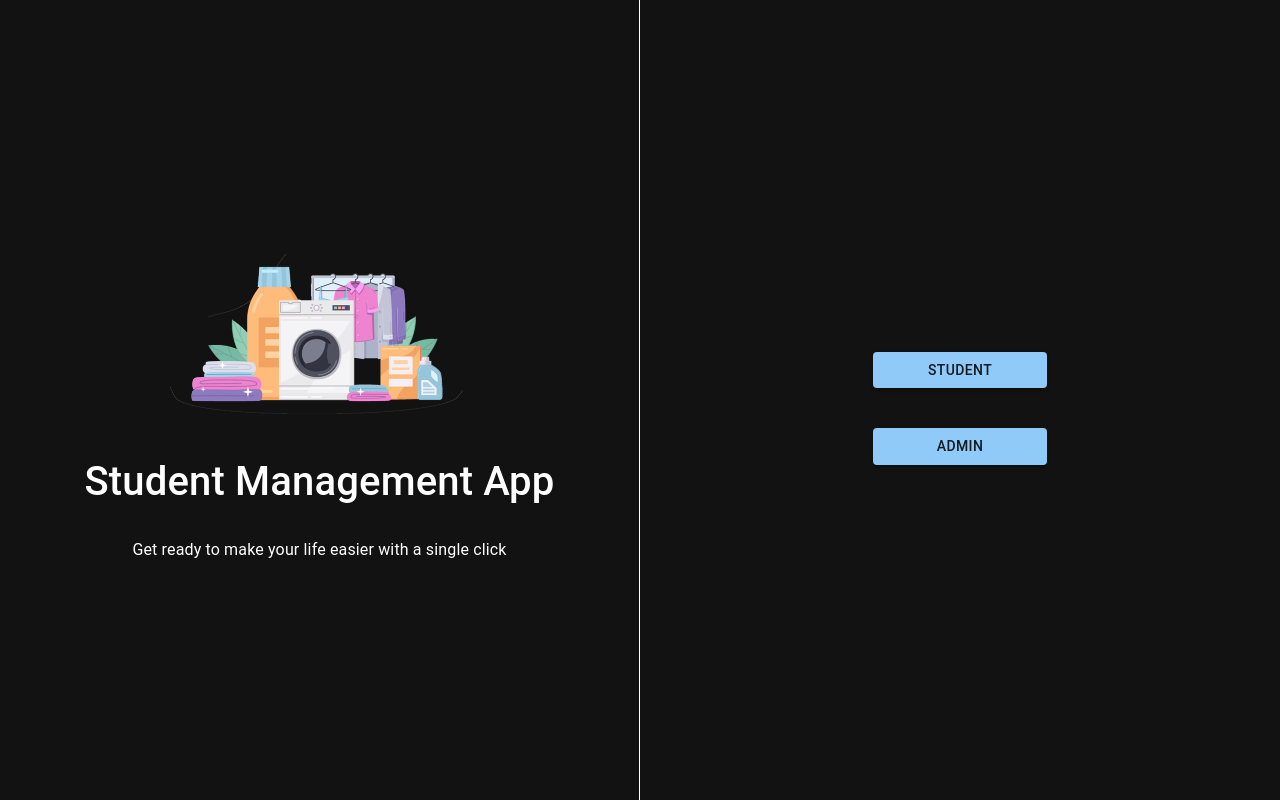
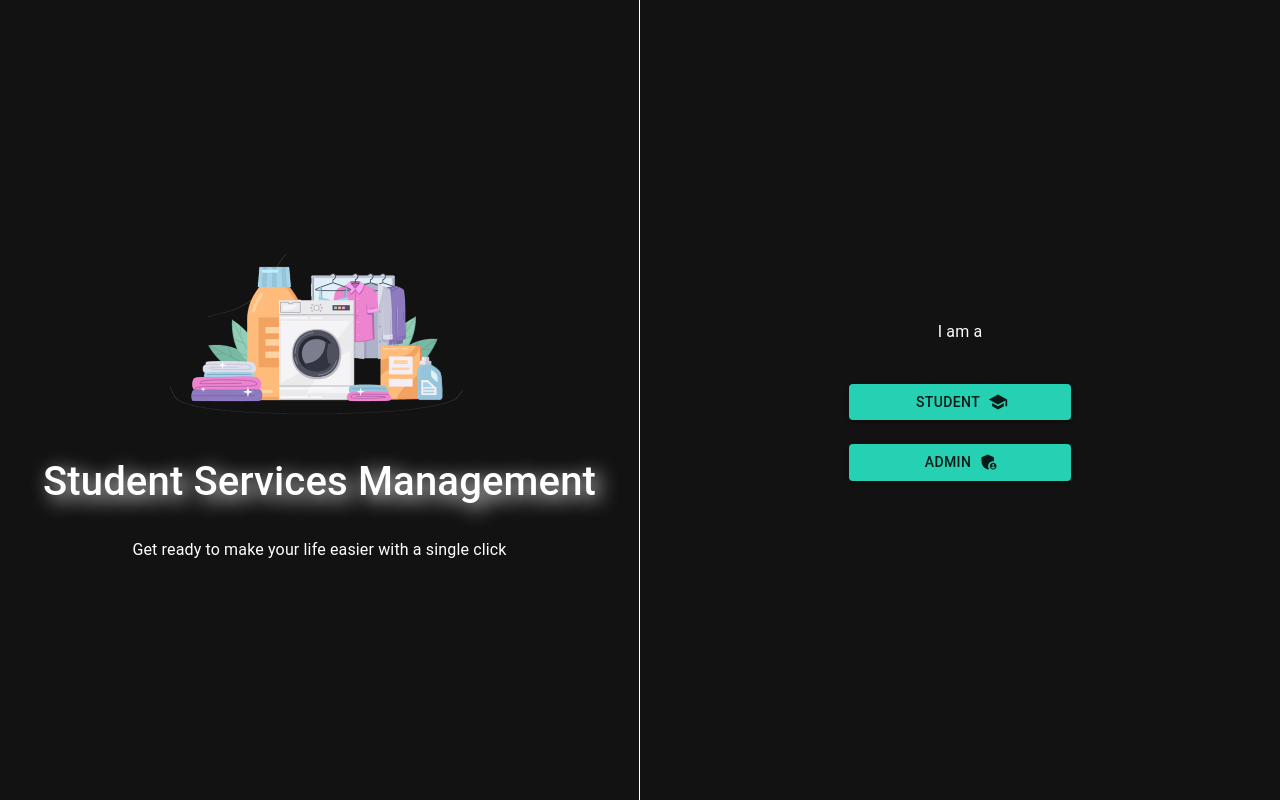
Before and after one commit to ninidhiaeddine/student-services-management-web, a React (Create React App) app: page / in a window 1280 px wide. Built offline with nearby package versions, Linux system fonts and the light colour scheme.

Commit message:
Cleaned Home.js

```diff
--- a/src/Views/Home.js
+++ b/src/Views/Home.js
@@ -4,19 +4,20 @@ import CssBaseline from '@mui/material/CssBaseline';
 import Box from '@mui/material/Box';
 import Grid from '@mui/material/Grid';
 import { createTheme, ThemeProvider } from '@mui/material/styles';
-//images
 import logo from './Logo.png';
 import './Mainpage.css'
 import { Link } from 'react-router-dom';
-
-const theme = createTheme();
+import SchoolIcon from '@mui/icons-material/School';
+import AdminPanelSettingsIcon from '@mui/icons-material/AdminPanelSettings';
 
 const darkTheme = createTheme({
   palette: {
+    primary: {
+      main: '#26D1B3'
+    },
     mode: 'dark',
   },
 });
-
 
 export default function Home() {
   return (
@@ -40,12 +41,10 @@ export default function Home() {
         >
           <img src={logo} alt="Image of app logo" width="50%"></img>
           <br />
-          <h1>Student Management App</h1>
+          <h1 className='glow-title'>Student Services Management</h1>
           <br />
           <p>Get ready to make your life easier with a single click </p>
         </Grid>
-
-
 
         <Grid item xs={12} sm={6} elevation={6} square
           sx={{
@@ -58,15 +57,15 @@ export default function Home() {
             mx: 'auto'
           }}
         >
-          <Box sx={{
-            mt: 1
-          }}>
+          <Box>
+            <div className='text-center'>I am a</div>
             <Link to="/SignIn" style={{ textDecoration: 'none' }} state={{ isStudent: true }}>
               <Button
                 type="submit"
                 fullWidth
                 variant="contained"
-                sx={{ mt: 3, mb: 2 }}
+                sx={{ mt: 5 }}
+                endIcon={<SchoolIcon/>}
               >
                 Student
               </Button>
@@ -77,7 +76,8 @@ export default function Home() {
                 type="submit"
                 fullWidth
                 variant="contained"
-                sx={{ mt: 3, mb: 2 }}
+                sx={{ mt: 3}}
+                endIcon={<AdminPanelSettingsIcon/>}
               >
                 Admin
               </Button>
--- a/src/Views/Mainpage.css
+++ b/src/Views/Mainpage.css
@@ -32,3 +32,7 @@ Select {
     color: white;
     display: inline-block;
 }
+
+.glow-title {
+    text-shadow: 5px 5px 20px white;
+}
```
